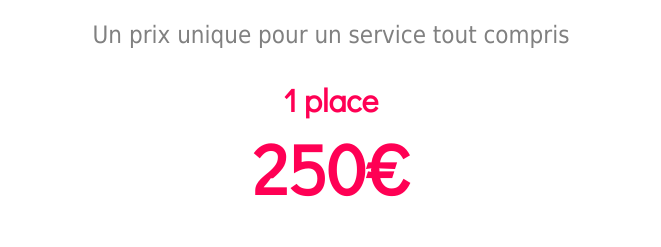
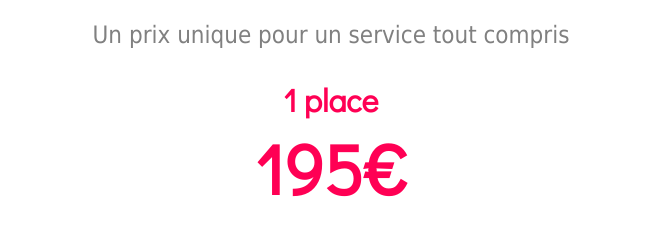
Before and after one commit to sinsunsan/cosyworking, a plain HTML site: page index.html in a window 1280 px wide. Shown: the part 5083-5330 px from the top of the page, without its empty margins (309-970 px from the left). Drawn offline with Linux system fonts and the light colour scheme; a script that the page names is missing.

Commit message:
change price

```diff
--- a/index.html
+++ b/index.html
@@ -7,8 +7,8 @@
     <meta name="DC.title" content="Coworking pas cher à Paris ouvert 24h sur 24h / Cosyworking">
     <meta property="og:title" content="Coworking pas cher à Paris ouvert 24h sur 24h / Cosyworking">
     <meta name="DC.description" content="Espace de coworking confortable et pas cher pour startups et créatifs. Rangements. Accessible 24h sur 24h, dans une ambiance calme et conviviale au milieu de plantes et baigné de soleil. Bureaux partagés à 150 euros par mois à deux pas de la Villette.">
-    <meta property="og:description" content="Espace de coworking confortable et pas cher pour startups et créatifs. Rangements. Accessible 24h sur 24h, dans une ambiance calme et conviviale au milieu de plantes et baigné de soleil. Bureaux partagés à 250 euros par mois à deux pas de la Villette.">
-    <meta name="description" content="Espace de coworking confortable et pas cher pour startups et créatifs. Rangements. Accessible 24h sur 24h, dans une ambiance calme et conviviale au milieu de plantes et baigné de soleil. Bureaux partagés à 250 euros par mois à deux pas de la Villette.">
+    <meta property="og:description" content="Espace de coworking confortable et pas cher pour startups et créatifs. Rangements. Accessible 24h sur 24h, dans une ambiance calme et conviviale au milieu de plantes et baigné de soleil. Bureaux partagés à 195 euros par mois à deux pas de la Villette.">
+    <meta name="description" content="Espace de coworking confortable et pas cher pour startups et créatifs. Rangements. Accessible 24h sur 24h, dans une ambiance calme et conviviale au milieu de plantes et baigné de soleil. Bureaux partagés à 195 euros par mois à deux pas de la Villette.">
     <meta property="og:type" content="website">
     <meta property="og:site_name" content="cosyworking">
     <meta name="DC.language" scheme="ISO639-1" content="en">
@@ -309,7 +309,7 @@
             <div class="fr-text">1 place</div>
           </div>
           <div id="paragraph_center_10" class="fr-widget fr-text fr-wf fr_price_title fr_paragraph_center_10">
-            <div class="fr-text">250€</div>
+            <div class="fr-text">195€</div>
           </div>
           <div id="pricing-features" class="fr-widget fr-text fr-wf fr_paragraph_center_2 fr_list_sl fr-widget-hover-scale-up">
             <div class="fr-text">
```
